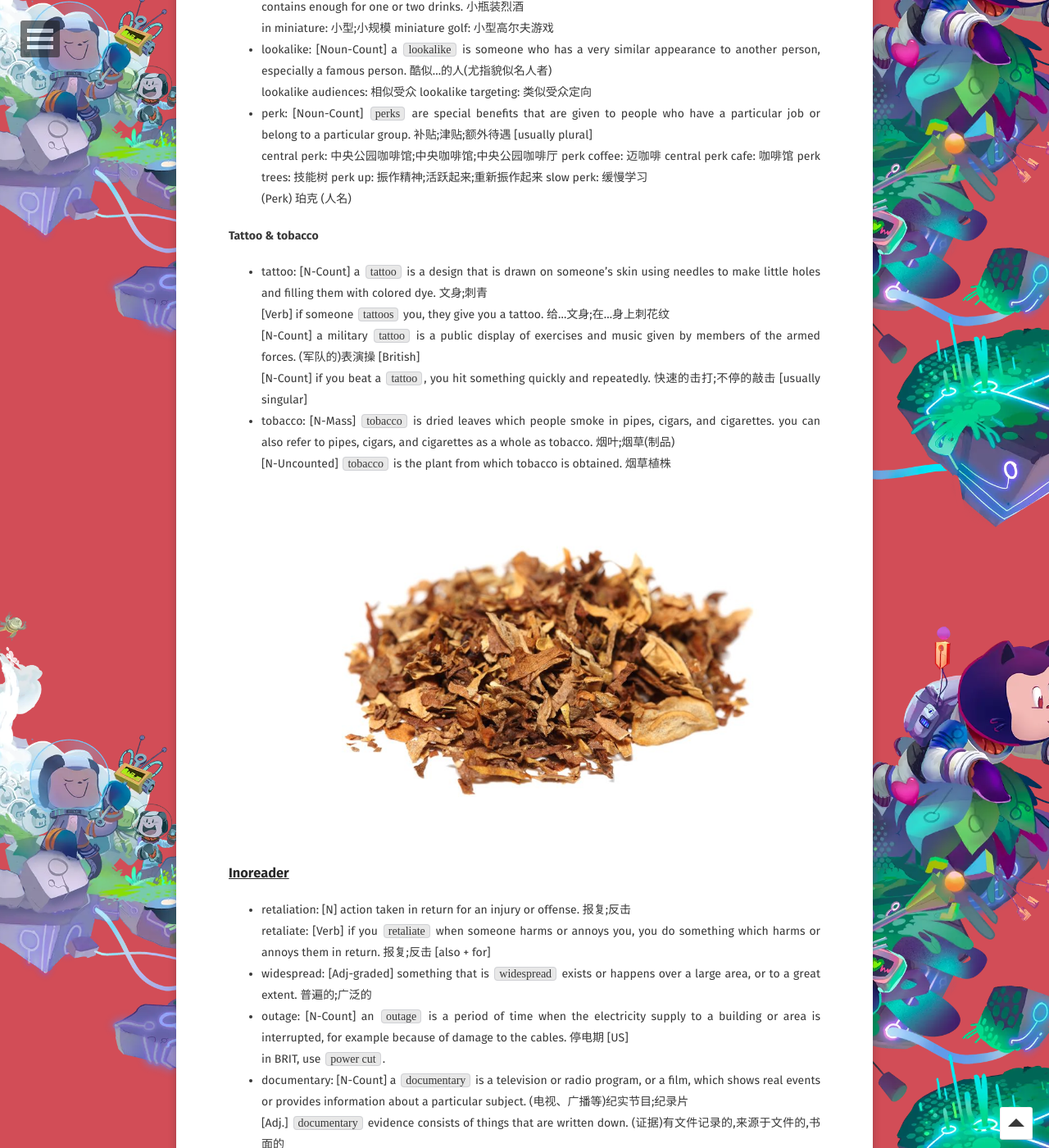
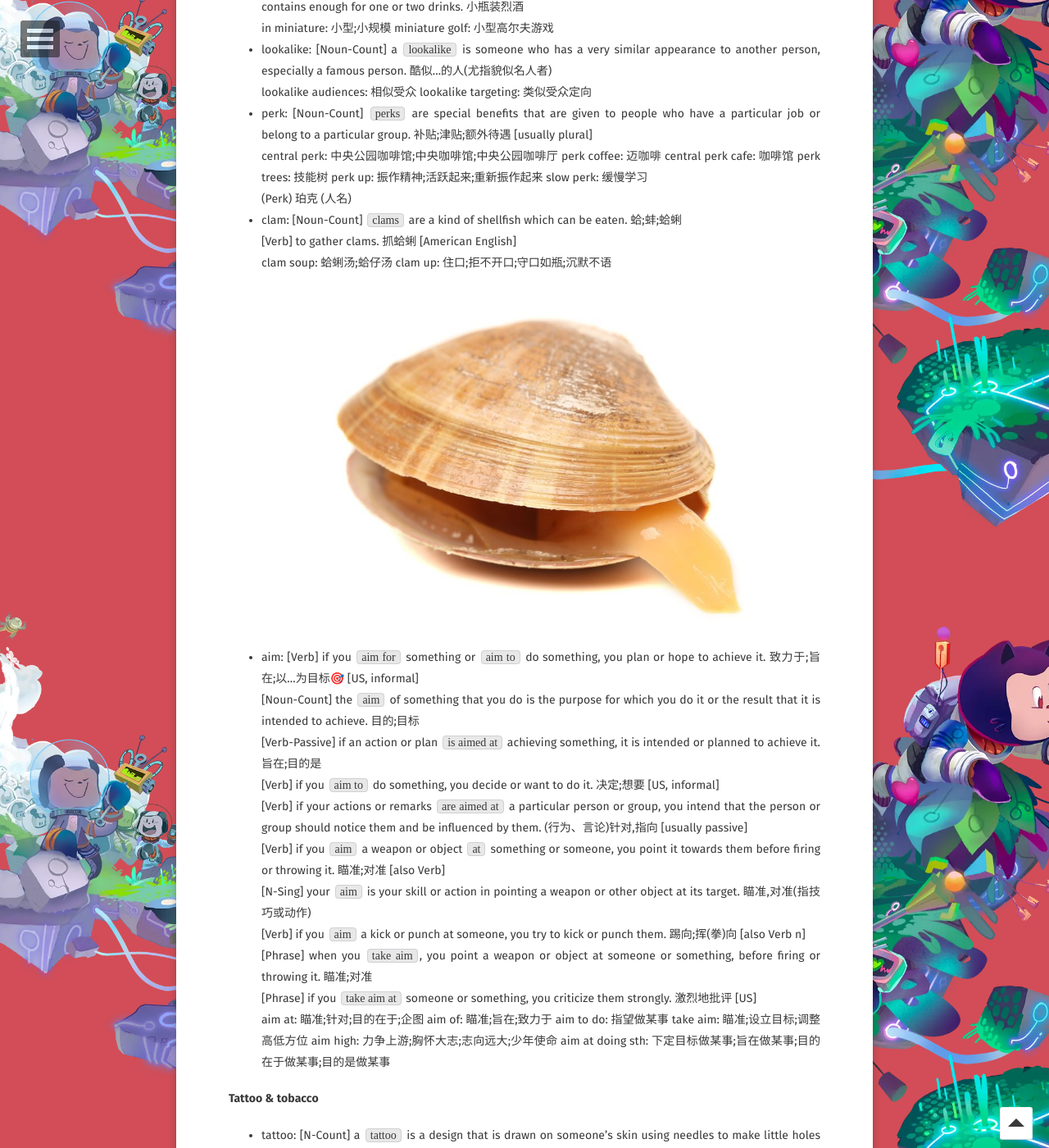
Before and after one commit to WebPavel/WebPavel.github.io, a Jekyll site: the page built from _posts/2026-10-14-daily-English-learning-(Part-2).md, in a window 1280 px wide and 1400 px high, scrolled down 37146 px. Shown: the whole window at 82% size. Built offline with Jekyll 4.4.1, drawn with Linux system fonts in a browser that asks for light colours; some web fonts are replaced; comment, search, counter and statistics services are not loaded; some of the changed text lies outside the part shown.

Commit message:
feat: updates on daily English learning (Part 2)

```diff
--- a/_posts/2026-10-14-daily-English-learning-(Part-2).md
+++ b/_posts/2026-10-14-daily-English-learning-(Part-2).md
@@ -659,6 +659,21 @@ learned from [ChatGPT](https://chatgpt.com/) in Singapore.
 - perk: [Noun-Count] `perks` are special benefits that are given to people who have a particular job or belong to a particular group. 补贴;津贴;额外待遇 [usually plural]<br/>
  central perk: 中央公园咖啡馆;中央咖啡馆;中央公园咖啡厅 perk coffee: 迈咖啡 central perk cafe: 咖啡馆 perk trees: 技能树 perk up: 振作精神;活跃起来;重新振作起来 slow perk: 缓慢学习<br/>
  (Perk) 珀克 (人名)
+- clam: [Noun-Count] `clams` are a kind of shellfish which can be eaten. 蛤;蚌;蛤蜊<br/>
+ [Verb] to gather clams. 抓蛤蜊 [American English]<br/>
+ clam soup: 蛤蜊汤;蛤仔汤 clam up: 住口;拒不开口;守口如瓶;沉默不语
+ ![clam_383609269.jpg](/assets/tw/clam_383609269.jpg)
+- aim: [Verb] if you `aim for` something or `aim to` do something, you plan or hope to achieve it. 致力于;旨在;以...为目标🎯 [US, informal]<br/>
+ [Noun-Count] the `aim` of something that you do is the purpose for which you do it or the result that it is intended to achieve. 目的;目标<br/>
+ [Verb-Passive] if an action or plan `is aimed at` achieving something, it is intended or planned to achieve it. 旨在;目的是<br/>
+ [Verb] if you `aim to` do something, you decide or want to do it. 决定;想要 [US, informal]<br/>
+ [Verb] if your actions or remarks `are aimed at` a particular person or group, you intend that the person or group should notice them and be influenced by them. (行为、言论)针对,指向 [usually passive]<br/>
+ [Verb] if you `aim` a weapon or object `at` something or someone, you point it towards them before firing or throwing it. 瞄准;对准 [also Verb]<br/>
+ [N-Sing] your `aim` is your skill or action in pointing a weapon or other object at its target. 瞄准,对准(指技巧或动作)<br/>
+ [Verb] if you `aim` a kick or punch at someone, you try to kick or punch them. 踢向;挥(拳)向 [also Verb n]<br/>
+ [Phrase] when you `take aim`, you point a weapon or object at someone or something, before firing or throwing it. 瞄准;对准<br/>
+ [Phrase] if you `take aim at` someone or something, you criticize them strongly. 激烈地批评 [US]<br/>
+ aim at: 瞄准;针对;目的在于;企图 aim of: 瞄准;旨在;致力于 aim to do: 指望做某事 take aim: 瞄准;设立目标;调整高低方位 aim high: 力争上游;胸怀大志;志向远大;少年使命 aim at doing sth: 下定目标做某事;旨在做某事;目的在于做某事;目的是做某事
 
 #### Tattoo & tobacco
 
```
